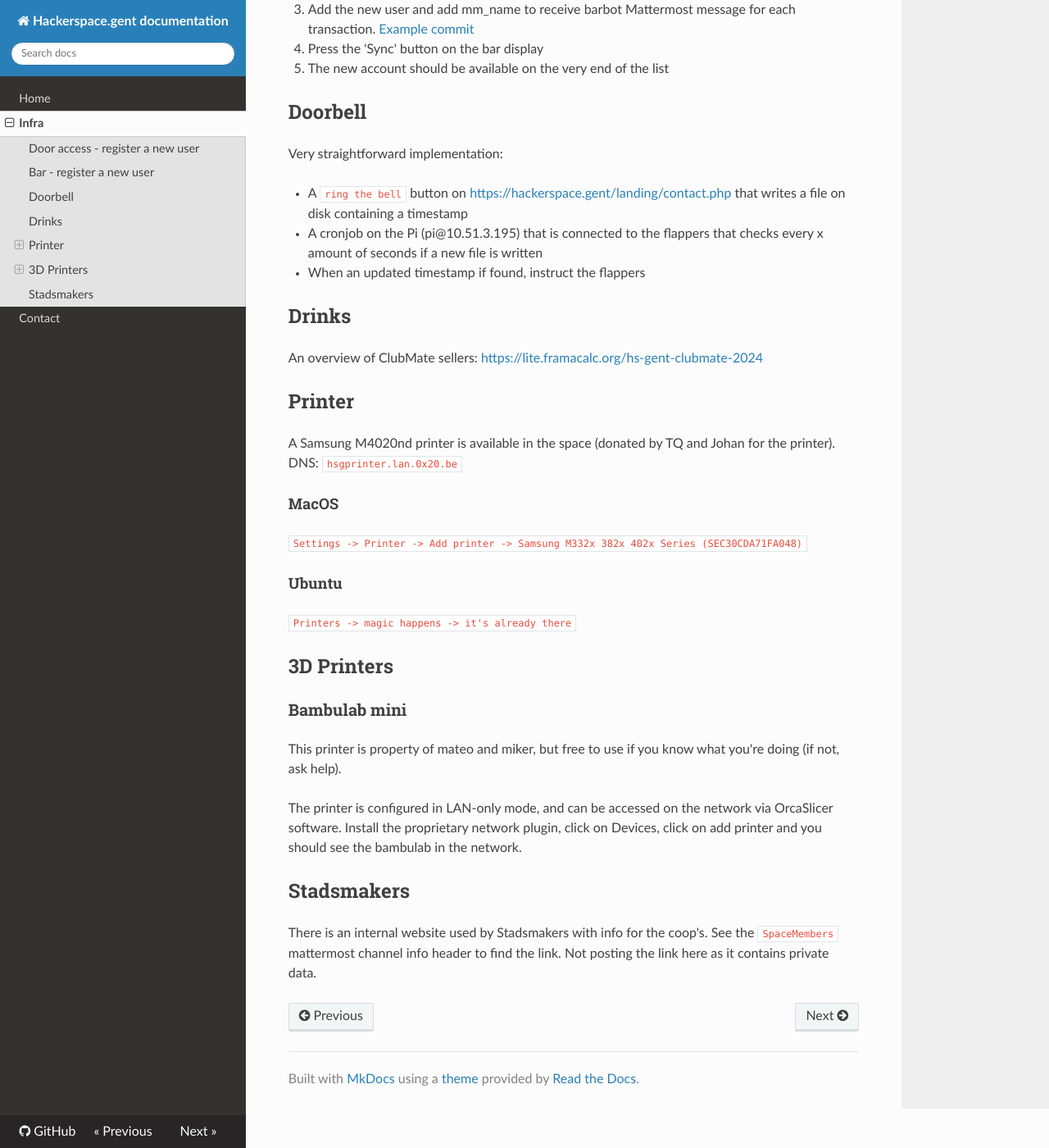
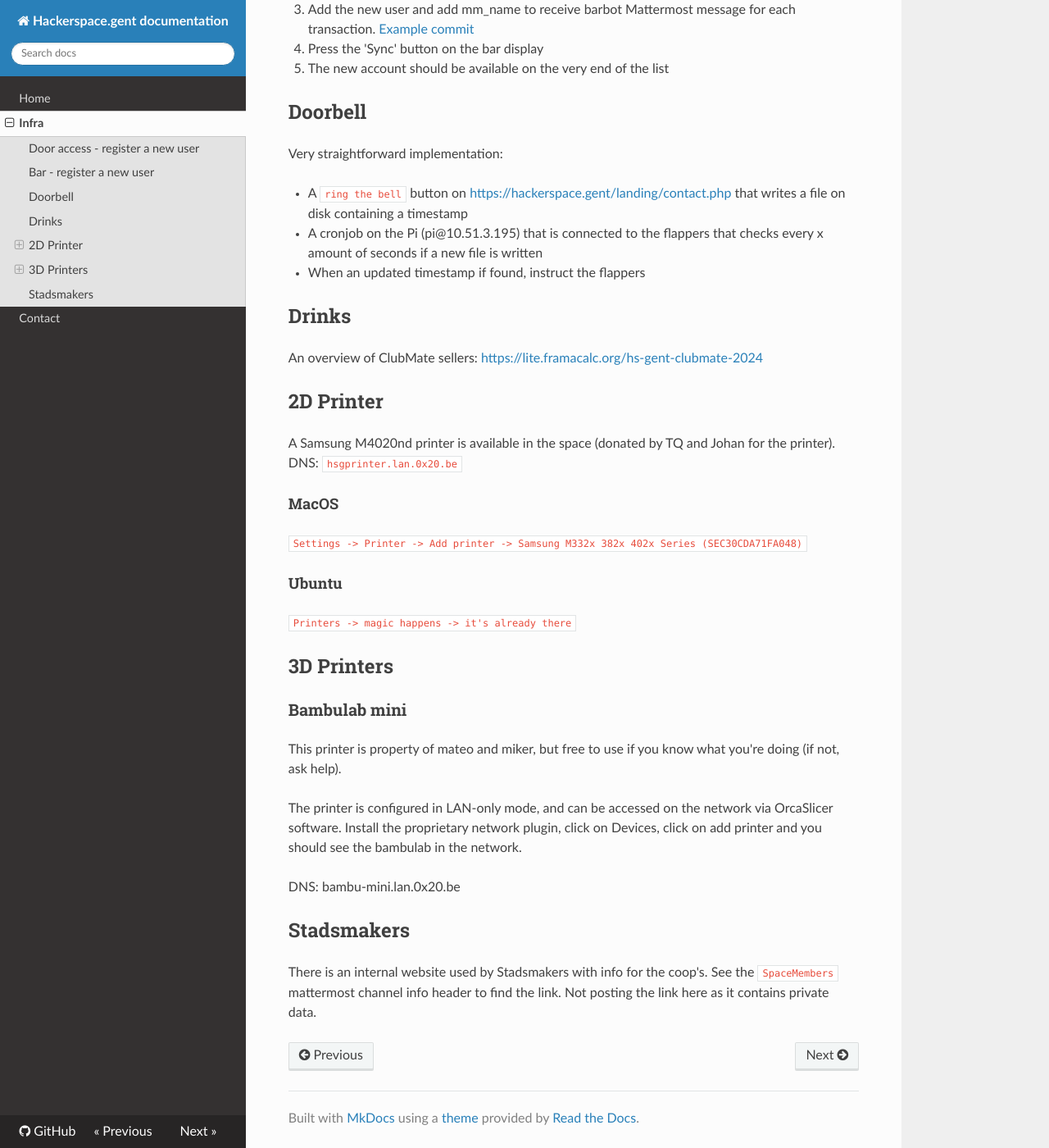
Before and after one commit to 0x20/docs, an MkDocs documentation site: the page built from docs/infra.md, in a window 1280 px wide and 1400 px high, scrolled down 560 px. Shown: the whole window at 82% size. Built offline with MkDocs 1.6.1, drawn with Linux system fonts in a browser that asks for light colours; nearby versions of some CDN libraries.

Commit message:
Add DNS to Bambulab mini

```diff
--- a/docs/infra.md
+++ b/docs/infra.md
@@ -28,7 +28,7 @@ Very straightforward implementation:
 
 An overview of ClubMate sellers: [https://lite.framacalc.org/hs-gent-clubmate-2024](https://lite.framacalc.org/hs-gent-clubmate-2024)
 
-## Printer
+## 2D Printer
 
 A Samsung M4020nd printer is available in the space (donated by TQ and Johan for the printer).
 DNS: `hsgprinter.lan.0x20.be`
@@ -48,6 +48,8 @@ The printer is configured in LAN-only mode, and can be accessed on the network
 via OrcaSlicer software. Install the proprietary network plugin, click on
 Devices, click on add printer and you should see the bambulab in the network.
 
+DNS: bambu-mini.lan.0x20.be
+
 
 ## Stadsmakers
 
```
